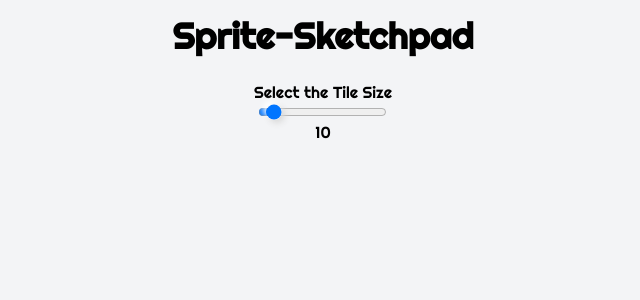
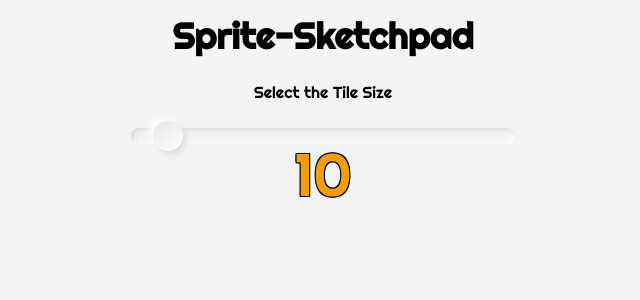
Before and after one commit to jan-joseph/Etch-A-Sketch, a React (Create React App) app: page / in a window 1280 px wide. Shown: the top 300 px of the page, without its empty margins (317-957 px from the left). Built offline with nearby package versions, Linux system fonts and the light colour scheme.

Commit message:
Slider Change
1. Slider Input added 2. Slider Value indication tag added 3. CSS change for the relevant tags

```diff
--- a/src/components/Slider.js
+++ b/src/components/Slider.js
@@ -1,11 +1,31 @@
 import React from 'react'
 
 export default function Slider() {
+    const sliderStyle = {
+        WebkitAppearance: "none",
+        // background: "linear-gradient(145deg, #f5f5ff, #e6e6e6)",
+        boxShadow: "inset 2px 2px 4px #d9d9d9, inset -2px -2px 4px #ffffff"
+    }
+
+    const sliderValueStyle = {
+        textShadow: "-1px 1px 0 #000, 1px 1px 0 #000, 1px -1px 0 #000, -1px -1px 0 #000"
+    }
     return (
         <div className=" flex flex-col items-center mt-6">
             <p className="self-center">Select the Tile Size</p>
-            <input type="range" name="Tile Size" id="slider" max="100" min="4" defaultValue="10" />
-            <p id="range-value">10</p>
+            <input
+                className="mt-6 rounded-3xl h-4 w-96 bg-gray-100"
+                style={sliderStyle}
+                type="range" name="Tile Size"
+                 id="slider"
+                max="100" min="4"
+                defaultValue="10" />
+            <p
+                style={sliderValueStyle}
+                className="text-6xl text-yellow-500"
+                id="range-value">
+                    10
+            </p>
         </div>
     )
 }
```
